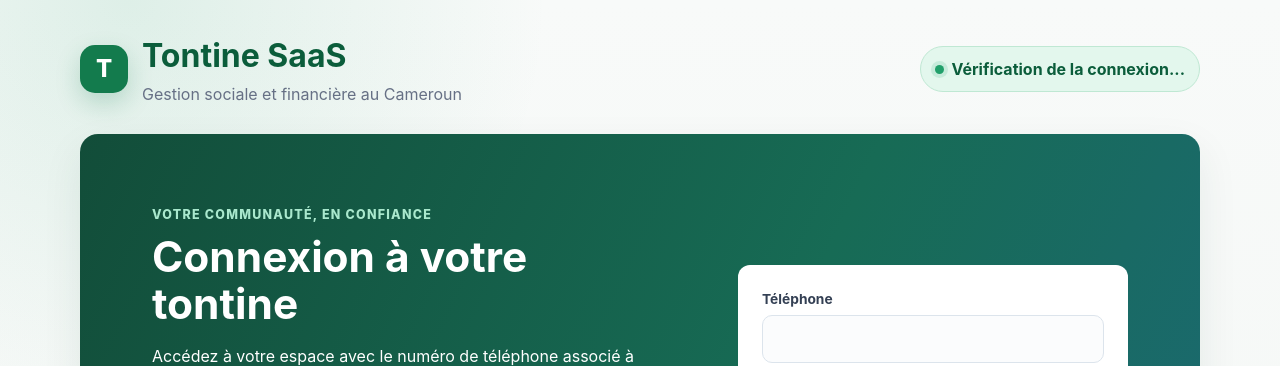
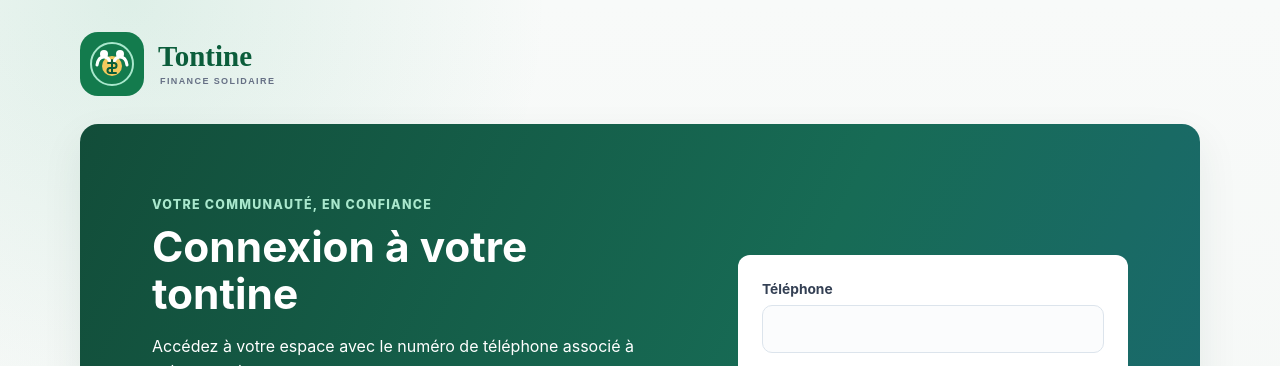
Before and after one commit to williamvente434/tontine-saas, a website: page public/index.html in a window 1280 px wide. Shown: the top 366 px of the page. Drawn offline with Linux system fonts and the light colour scheme; no server answers.

Commit message:
Replace header title with tontine brand logo

```diff
--- a/public/css/style.css
+++ b/public/css/style.css
@@ -58,51 +58,12 @@ button {
 .brand {
     display: flex;
     align-items: center;
-    gap: 14px;
 }
 
-.brand-mark {
-    display: grid;
-    place-items: center;
-    width: 48px;
-    height: 48px;
-    color: white;
-    background: var(--green-700);
-    border-radius: 15px;
-    box-shadow: 0 10px 24px rgba(19, 123, 77, 0.22);
-    font-size: 1.5rem;
-    font-weight: 800;
-}
-
-.brand h1 {
-    margin: 0;
-    color: var(--green-900);
-    font-size: clamp(1.45rem, 3vw, 2rem);
-}
-
-.brand p {
-    margin: 2px 0 0;
-    color: var(--muted);
-}
-
-.connection-status {
-    display: flex;
-    align-items: center;
-    gap: 8px;
-    padding: 10px 14px;
-    color: var(--green-900);
-    background: var(--green-100);
-    border: 1px solid #bfe8d3;
-    border-radius: 999px;
-    font-weight: 700;
-}
-
-.connection-dot {
-    width: 9px;
-    height: 9px;
-    background: var(--green-500);
-    border-radius: 50%;
-    box-shadow: 0 0 0 4px rgba(34, 160, 107, 0.14);
+.brand-logo {
+    display: block;
+    width: min(244px, 58vw);
+    height: auto;
 }
 
 [hidden] {
@@ -364,6 +325,17 @@ button {
     position: relative;
     z-index: 1;
     margin-top: 22px;
+}
+
+.connection-result:empty {
+    display: none;
+}
+
+.connection-result {
+    margin: 10px 0 0;
+    color: var(--muted);
+    font-size: 0.88rem;
+    font-weight: 700;
 }
 
 .secondary-button,
--- a/public/index.html
+++ b/public/index.html
@@ -11,15 +11,7 @@
     <main class="app-shell">
         <header class="app-header">
             <div class="brand">
-                <div class="brand-mark" aria-hidden="true">T</div>
-                <div>
-                    <h1>Tontine SaaS</h1>
-                    <p>Gestion sociale et financière au Cameroun</p>
-                </div>
-            </div>
-            <div id="connection-status" class="connection-status" role="status">
-                <span class="connection-dot" aria-hidden="true"></span>
-                <span id="status">Vérification de la connexion...</span>
+                <img class="brand-logo" src="images/tontine-logo.svg" alt="Tontine, finance solidaire" width="244" height="64">
             </div>
             <div id="account-actions" class="account-actions" hidden>
                 <span id="account-name"></span>
@@ -94,6 +86,7 @@
                 <p>Retrouvez vos réunions, suivez les cotisations et accompagnez chaque membre au même endroit.</p>
                 <div class="hero-action">
                     <button id="btn-test" class="secondary-button" type="button">Tester l’API PostgreSQL</button>
+                    <p id="status" class="connection-result" role="status" aria-live="polite"></p>
                 </div>
                 <figure class="hero-image">
                     <img src="https://images.unsplash.com/photo-1521737711867-e3b97375f902?auto=format&amp;fit=crop&amp;w=1100&amp;q=85" alt="Des membres réunis autour d’une table pour échanger" loading="eager">
```
Also changed, not shown: public/images/tontine-logo.svg (added).
